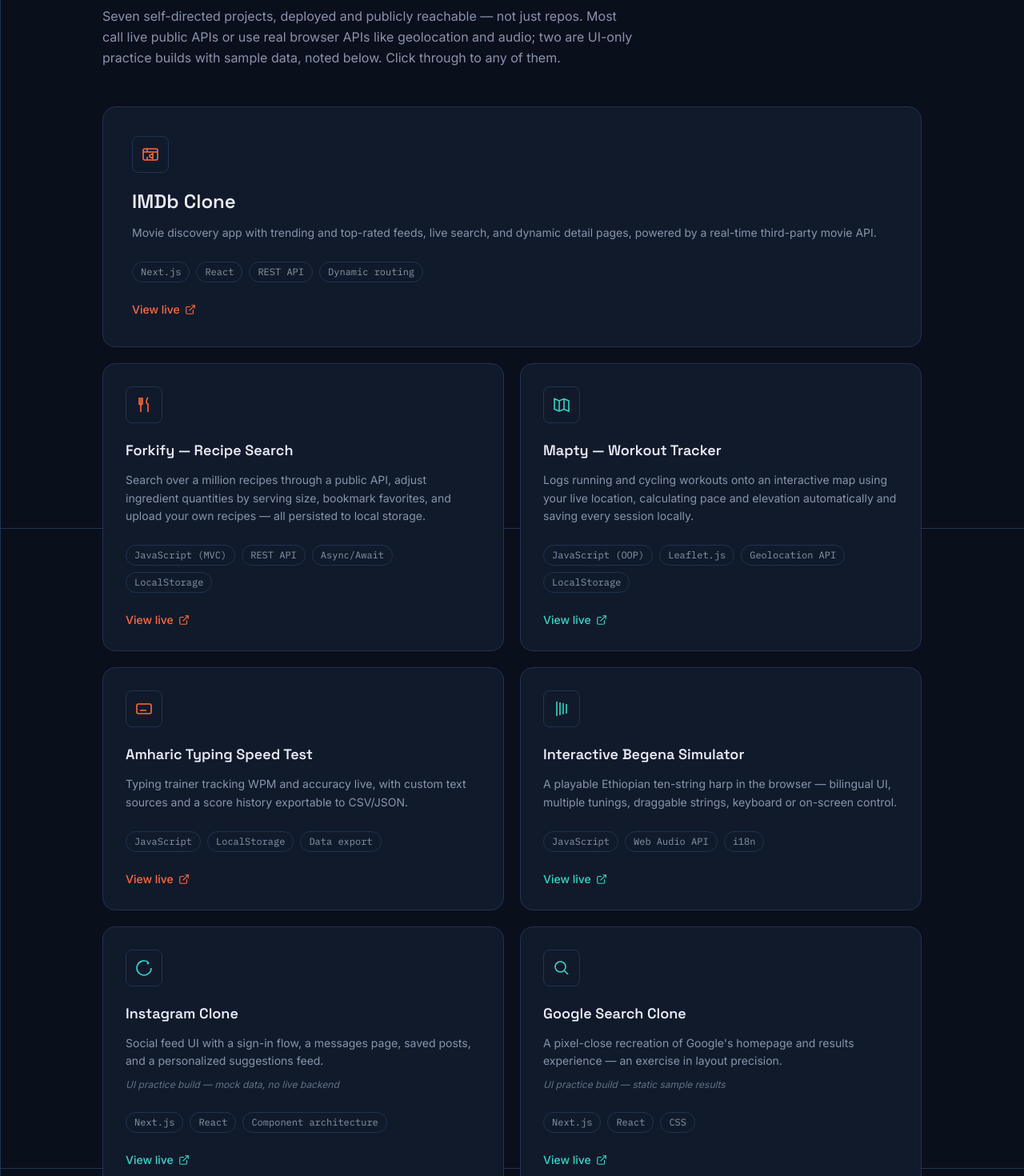
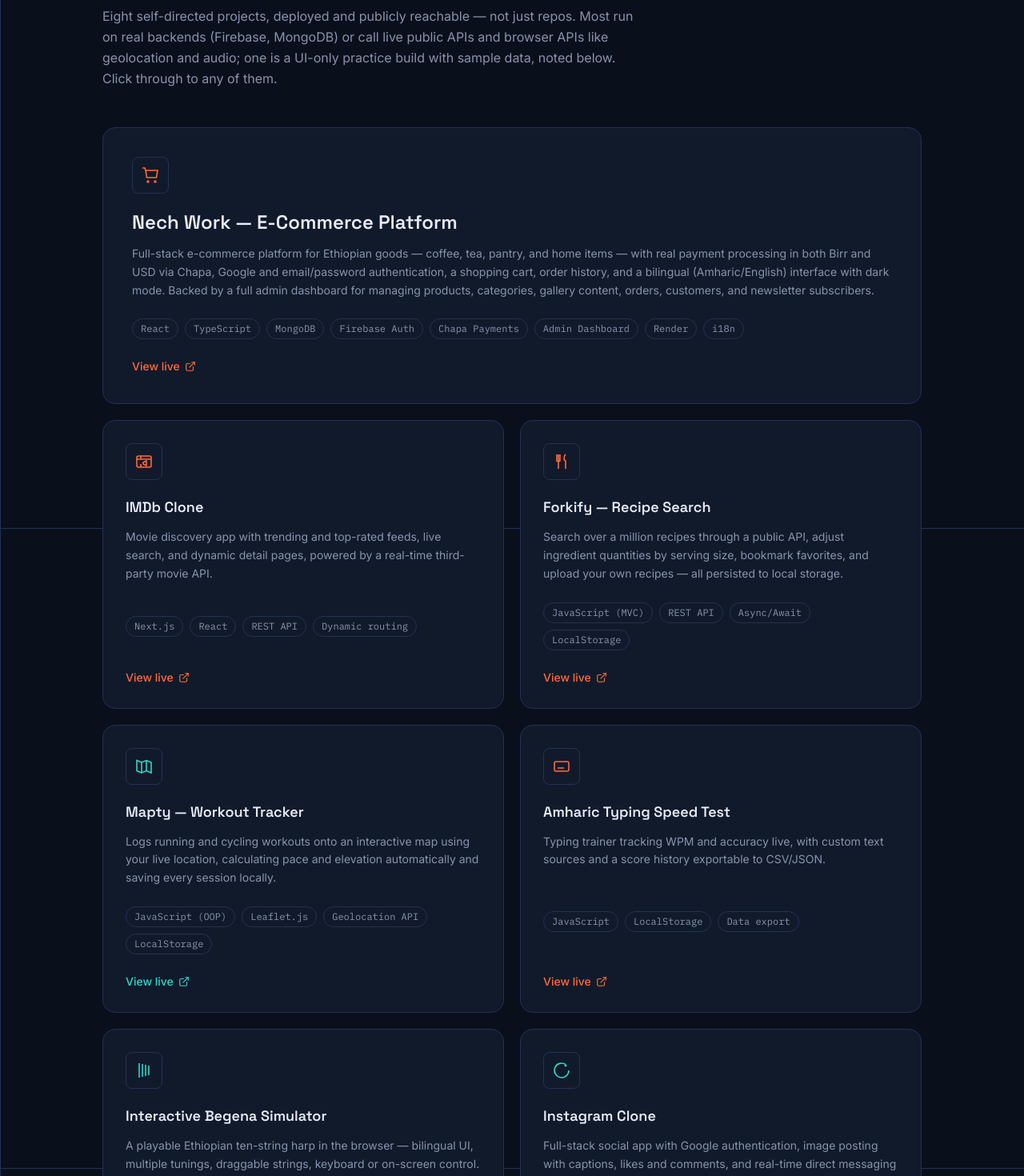
Before and after one commit to Efo-Ysieni16210301/Portfolio, a Next.js app: page / in a window 1280 px wide. Shown: the part 2540-4010 px from the top of the page at 80% size. Built offline with nearby package versions, Linux system fonts and the light colour scheme.

Commit message:
Add 'Nech Work' project and update project key type
Added a new project 'Nech Work' to the projects list with detailed description and tech stack. Updated the project key type to include 'nechwork' and modified the project card component for better readability.

```diff
--- a/components/Projects.tsx
+++ b/components/Projects.tsx
@@ -3,14 +3,7 @@
 import { ExternalLink } from "lucide-react";
 
 type Project = {
-  key:
-    | "imdb"
-    | "instagram"
-    | "search"
-    | "typing"
-    | "begena"
-    | "mapty"
-    | "forkify";
+  key: "nechwork" | "imdb" | "instagram" | "search" | "typing" | "begena" | "mapty" | "forkify";
   name: string;
   url: string;
   description: string;
@@ -20,6 +13,15 @@
 };
 
 const projects: Project[] = [
+  {
+    key: "nechwork",
+    name: "Nech Work — E-Commerce Platform",
+    url: "https://nechwork-16210301.vercel.app/",
+    description:
+      "Full-stack e-commerce platform for Ethiopian goods — coffee, tea, pantry, and home items — with real payment processing in both Birr and USD via Chapa, Google and email/password authentication, a shopping cart, order history, and a bilingual (Amharic/English) interface with dark mode. Backed by a full admin dashboard for managing products, categories, gallery content, orders, customers, and newsletter subscribers.",
+    tech: ["React", "TypeScript", "MongoDB", "Firebase Auth", "Chapa Payments", "Admin Dashboard", "Render", "i18n"],
+    accent: "signal",
+  },
   {
     key: "imdb",
     name: "IMDb Clone",
@@ -70,9 +72,8 @@
     name: "Instagram Clone",
     url: "https://instagram-16210301.vercel.app/",
     description:
-      "Social feed UI with a sign-in flow, a messages page, saved posts, and a personalized suggestions feed.",
-    note: "UI practice build — mock data, no live backend",
-    tech: ["Next.js", "React", "Component architecture"],
+      "Full-stack social app with Google authentication, image posting with captions, likes and comments, and real-time direct messaging between users — backed by Firebase.",
+    tech: ["Next.js", "React", "Firebase Auth", "Firestore", "Realtime Chat"],
     accent: "data",
   },
   {
@@ -90,6 +91,13 @@
 function ProjectIcon({ type }: { type: Project["key"] }) {
   const common = { className: "h-6 w-6", strokeWidth: 1.6 };
   switch (type) {
+    case "nechwork":
+      return (
+        <svg viewBox="0 0 24 24" fill="none" stroke="currentColor" {...common}>
+          <path d="M6 6h15l-1.5 9h-12z" />
+          <path d="M6 6l-1-3H2M9 21a1 1 0 1 0 0-2 1 1 0 0 0 0 2zM18 21a1 1 0 1 0 0-2 1 1 0 0 0 0 2z" />
+        </svg>
+      );
     case "imdb":
       return (
         <svg viewBox="0 0 24 24" fill="none" stroke="currentColor" {...common}>
@@ -146,13 +154,7 @@
   data: "hover:border-data",
 };
 
-function ProjectCard({
-  project,
-  featured,
-}: {
-  project: Project;
-  featured?: boolean;
-}) {
+function ProjectCard({ project, featured }: { project: Project; featured?: boolean }) {
   const accentClass = project.accent === "signal" ? "text-signal" : "text-data";
   return (
     <a
@@ -164,9 +166,7 @@
       }`}
     >
       <div>
-        <div
-          className={`inline-flex rounded-lg border border-line p-2.5 ${accentClass}`}
-        >
+        <div className={`inline-flex rounded-lg border border-line p-2.5 ${accentClass}`}>
           <ProjectIcon type={project.key} />
         </div>
         <h3
@@ -216,10 +216,11 @@
           Things I&apos;ve shipped
         </h2>
         <p className="mt-4 max-w-2xl leading-relaxed text-muted">
-          Seven self-directed projects, deployed and publicly reachable — not
-          just repos. Most call live public APIs or use real browser APIs like
-          geolocation and audio; two are UI-only practice builds with sample
-          data, noted below. Click through to any of them.
+          Eight self-directed projects, deployed and publicly reachable —
+          not just repos. Most run on real backends (Firebase, MongoDB) or
+          call live public APIs and browser APIs like geolocation and
+          audio; one is a UI-only practice build with sample data, noted
+          below. Click through to any of them.
         </p>
 
         <div className="mt-12 grid gap-5 md:grid-cols-2">
```
